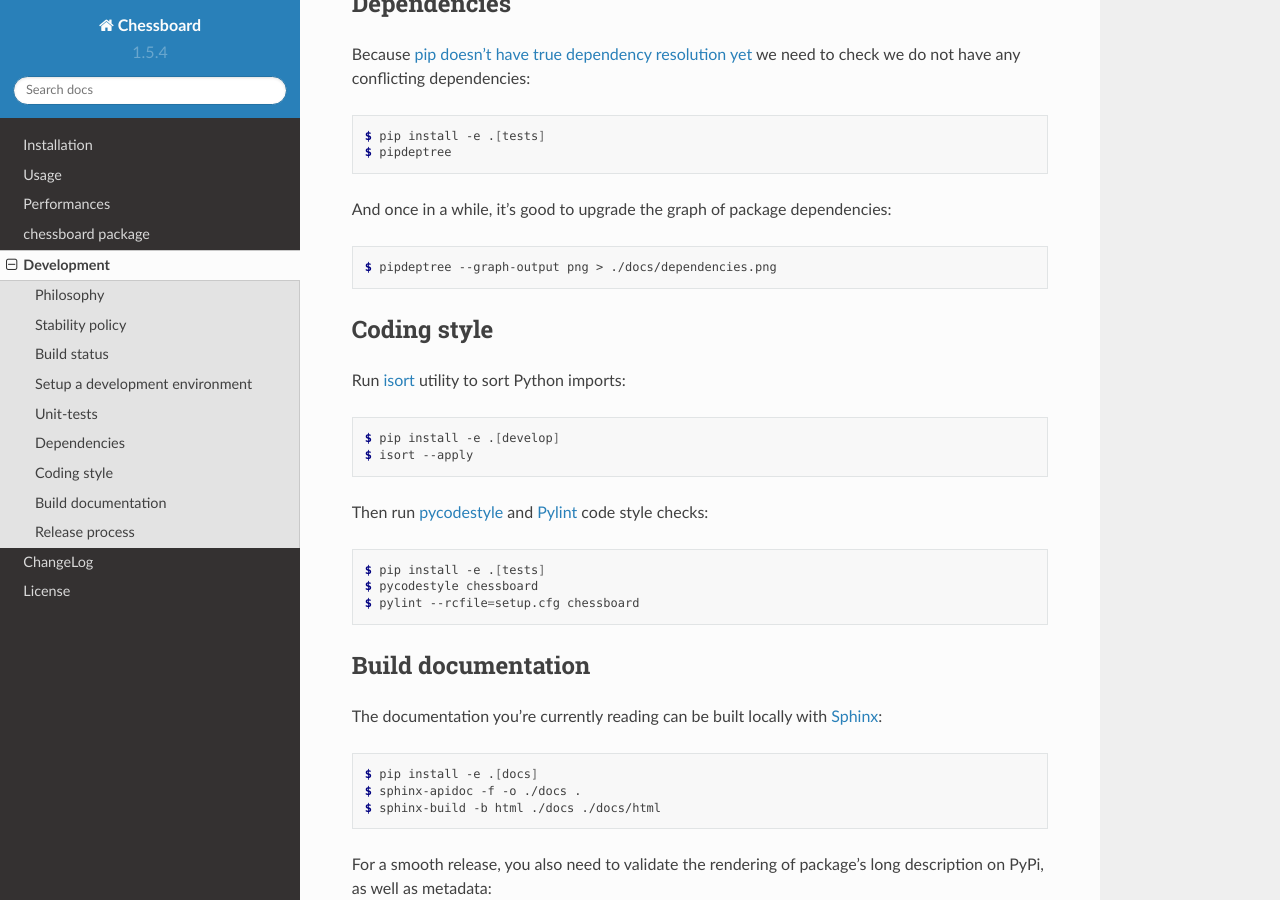
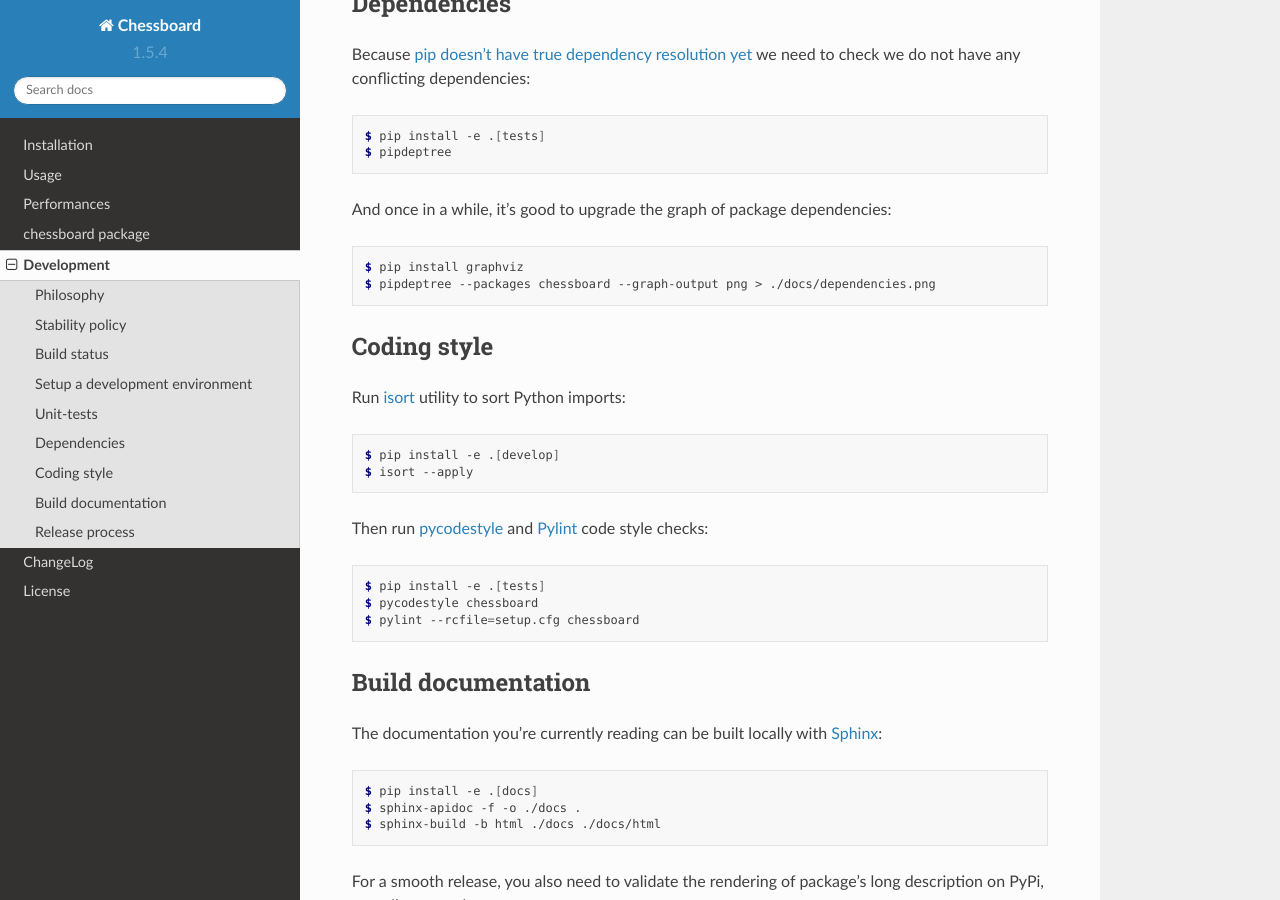
Before and after one commit to kdeldycke/chessboard, a Sphinx documentation site: the page built from docs/development.rst, in a window 1280 px wide and 900 px high, scrolled down 1530 px. Built offline with Sphinx 7.4.7 and the Read the Docs theme 2.0.0, drawn with Linux system fonts in a browser that asks for light colours.

Commit message:
Update CLI.

```diff
--- a/docs/development.rst
+++ b/docs/development.rst
@@ -134,7 +134,8 @@ And once in a while, it's good to upgrade the graph of package dependencies:
 
 .. code-block:: shell-session
 
-    $ pipdeptree --graph-output png > ./docs/dependencies.png
+    $ pip install graphviz
+    $ pipdeptree --packages chessboard --graph-output png > ./docs/dependencies.png
 
 
 Coding style
```
Also changed, not shown: docs/dependencies.png.
